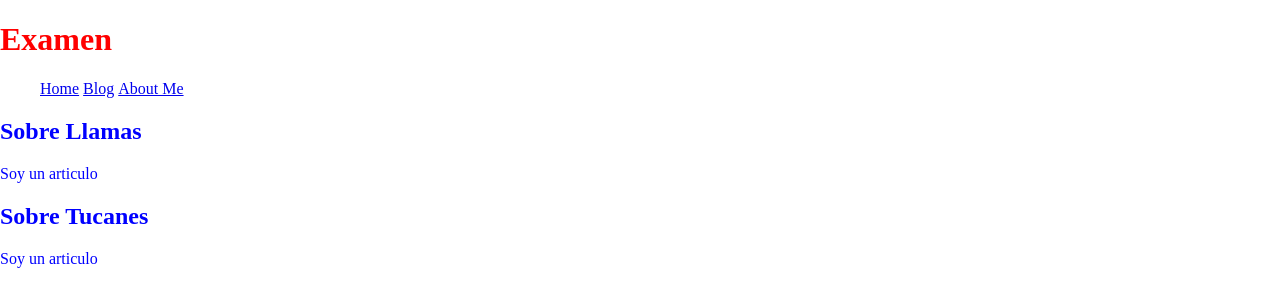
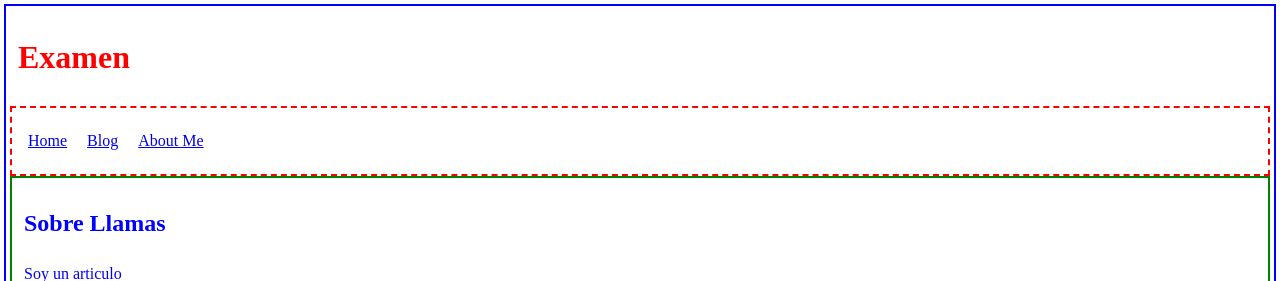
Before and after one commit to axgtz/WebDev, a PHP site: page / in a window 1280 px wide. Shown: the top 281 px of the page. Run offline with PHP 8.4, Linux system fonts and the light colour scheme.

Commit message:
intro
v2.o

```diff
--- a/ExamenIntroCarr/index.html
+++ b/ExamenIntroCarr/index.html
@@ -20,12 +20,12 @@
    </nav>
 
    <main>
-        <article>
+        <article id="llamas">
             <h2>Sobre Llamas</h2>
             <p>Soy un articulo</p>
         </article>
 
-        <article>
+        <article id="tucanes">
             <h2>Sobre Tucanes</h2>
             <p>Soy un articulo</p>
         </article>
@@ -37,11 +37,11 @@
        </ul>
 
        <ul>
-           <li> <img src="http://lorempixel.com/400/200/" alt="Placeholder"></a></li>
+           <li> <img src="http://lorempixel.com/400/200/" alt="Placeholder"></li>
        </ul>
 
        <ul>
-           <li> <img src="http://lorempixel.com/400/200/" alt="Placeholder"></a></li>
+           <li> <img src="http://lorempixel.com/400/200/" alt="Placeholder"></li>
        </ul>
    </footer>
 
--- a/ExamenIntroCarr/style.css
+++ b/ExamenIntroCarr/style.css
@@ -3,11 +3,13 @@ box-sizing: border-box;
 -webkit-box-sizing: border-box;
 -moz-box-sizing: border-box;
 -mx-box-sizing: border-box;
+    padding: 4px;
 }
 
 body {
     color: blue;
     margin: 0;
+    border: 2px solid blue;
 }
 
 header {
@@ -23,6 +25,21 @@ img {
     border: 2px solid green;
 }
 
+nav {
+    align-items: center;
+    border: 2px dashed red;
+}
+
+main{
+	border: 2px solid green;
+}
+#Llamas{
+	border: 2px dashed navy;
+}
+#Tucanes{
+	border: 2px dashed purple;
+}
+
 nav li {
     display: inline;
 }
```
